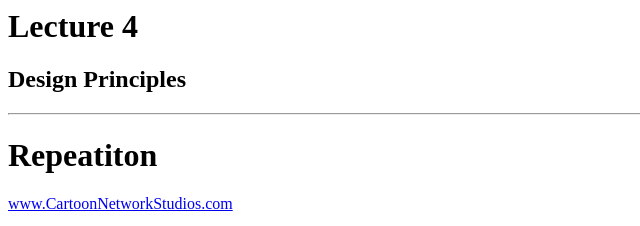
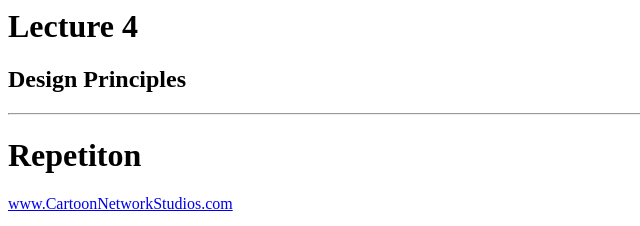
Before and after one commit to Raquelle89/raquelle89.github.io-assignment4, a plain HTML site: page index.html in a window 1280 px wide. Shown: the top 226 px of the page, 0-640 px from the left. Drawn offline with Linux system fonts and the light colour scheme.

Commit message:
Update index.html

```diff
--- a/index.html
+++ b/index.html
@@ -9,7 +9,7 @@
 	<hr>
 
 	<Body>
-		<h1>Repeatiton</h1>
+		<h1>Repetiton</h1>
 		 <a href="https://www.cartoonnetworkstudios.com/">www.CartoonNetworkStudios.com</a>
 		<ol>
 			<li>Cartoon network studios use geomtrical shapes and line is an exaample of repetition. </li>
```
